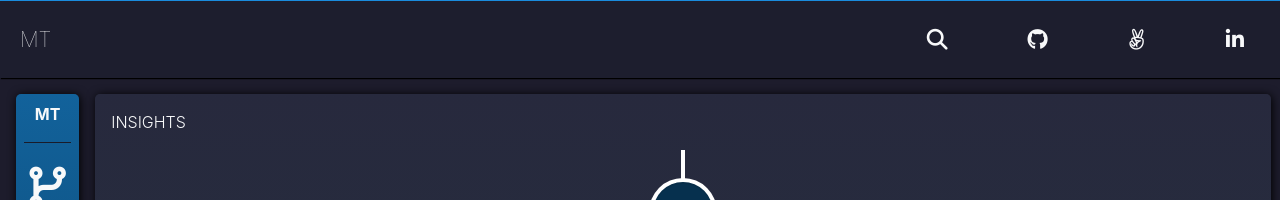
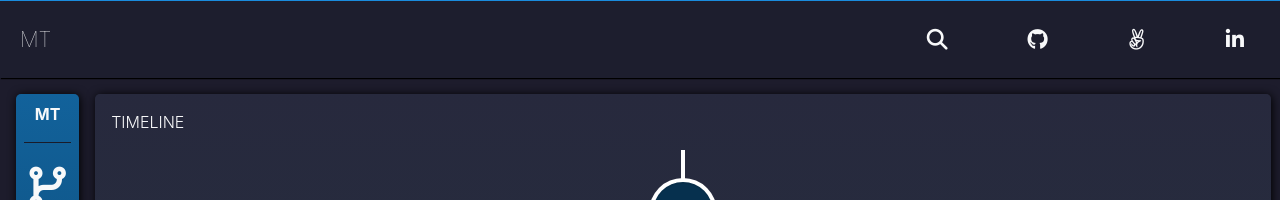
Before and after one commit to michaeltorres1/portfolio, a React (Create React App) app: page / in a window 1280 px wide. Shown: the top 200 px of the page. Built offline with nearby package versions, Linux system fonts and the light colour scheme.

Commit message:
quick commit

```diff
--- a/src/components/widgets/Main.js
+++ b/src/components/widgets/Main.js
@@ -14,7 +14,7 @@ const Main = ({ isDarkMode }) => {
           isDarkMode ? 'text-light' : 'text-dark'
         }`}
       >
-        INSIGHTS
+        TIMELINE
       </div>
       <Insight isDarkMode={isDarkMode} />
     </div>
```
